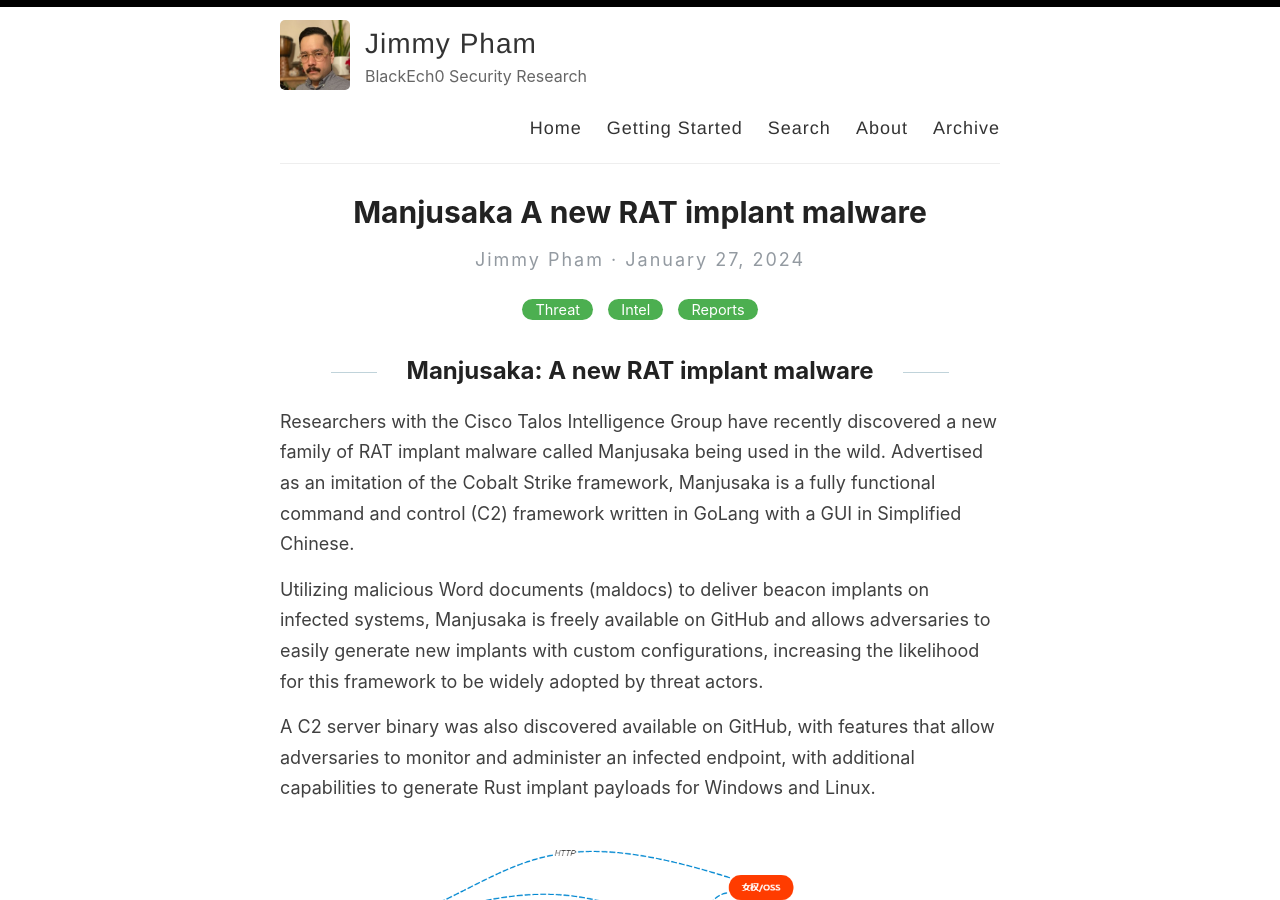
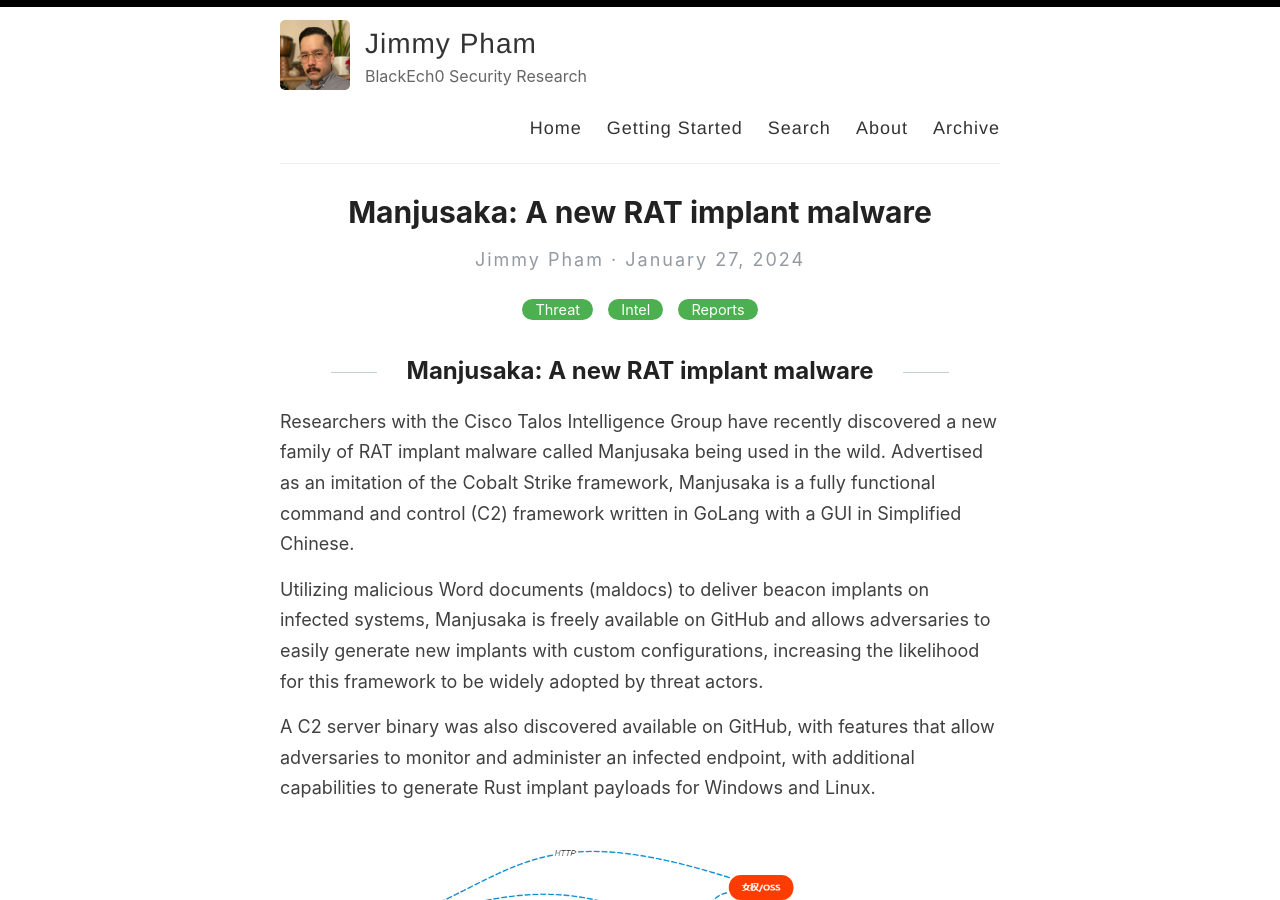
Before and after one commit to jfl0w/jfl0w.github.io, a Jekyll site: the page built from _posts/2024-1-27-manjusaka.md, in a window 1280 px wide and 900 px high. Built offline with Jekyll 4.4.1, drawn with Linux system fonts in a browser that asks for light colours.

Commit message:
Update 2024-1-27-manjusaka.md

```diff
--- a/_posts/2024-1-27-manjusaka.md
+++ b/_posts/2024-1-27-manjusaka.md
@@ -1,7 +1,7 @@
 ---
 layout: post
-title: Manjusaka A new RAT implant malware
-categories: Threat Intel Reports
+title: "Manjusaka: A new RAT implant malware"
+categories: "Threat Intel Reports"
 ---
 
 ## Manjusaka: A new RAT implant malware
@@ -12,7 +12,7 @@ Utilizing malicious Word documents (maldocs) to deliver beacon implants on infec
 
 A C2 server binary was also discovered available on GitHub, with features that allow adversaries to monitor and administer an infected endpoint, with additional capabilities to generate Rust implant payloads for Windows and Linux.
 
-![](/images/manjusaka.png)
+![](/images/manjusaka.PNG)
 
 ## Distribution, Attribution, Initial Access
 
```
